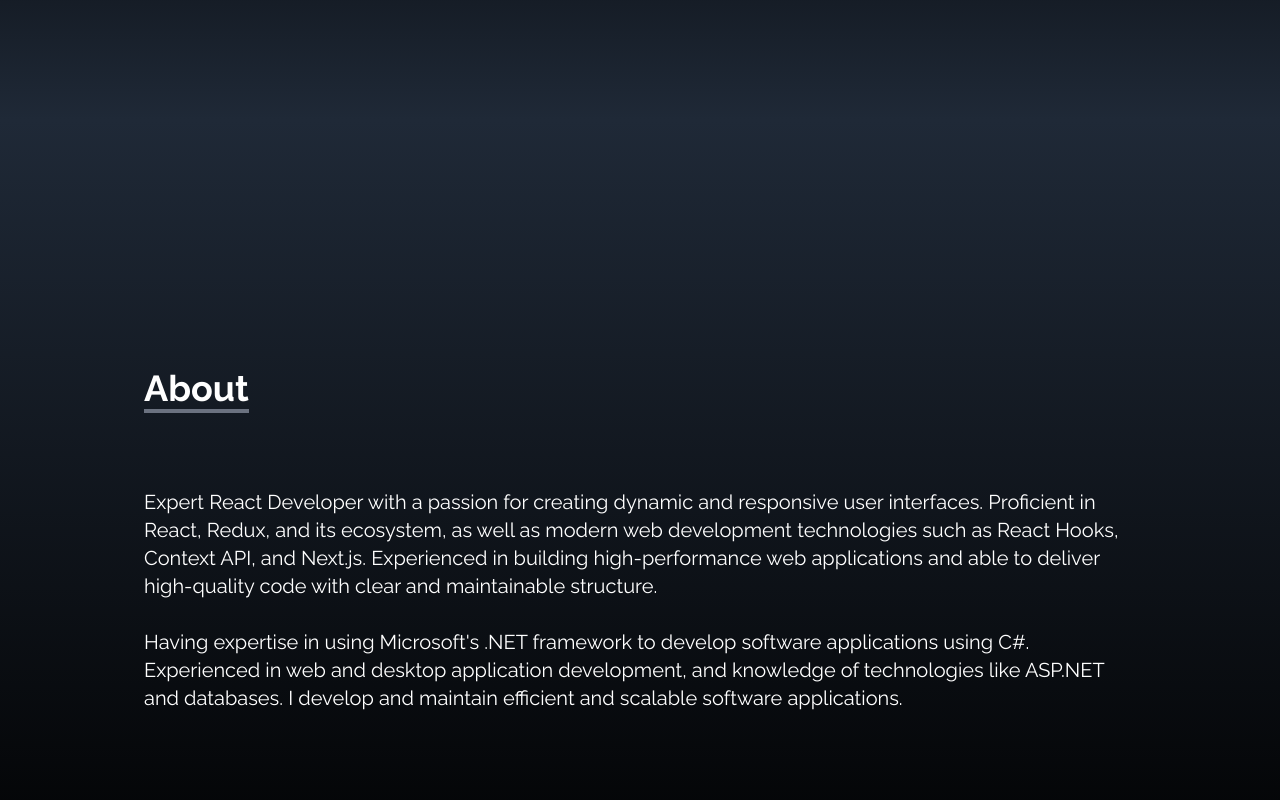
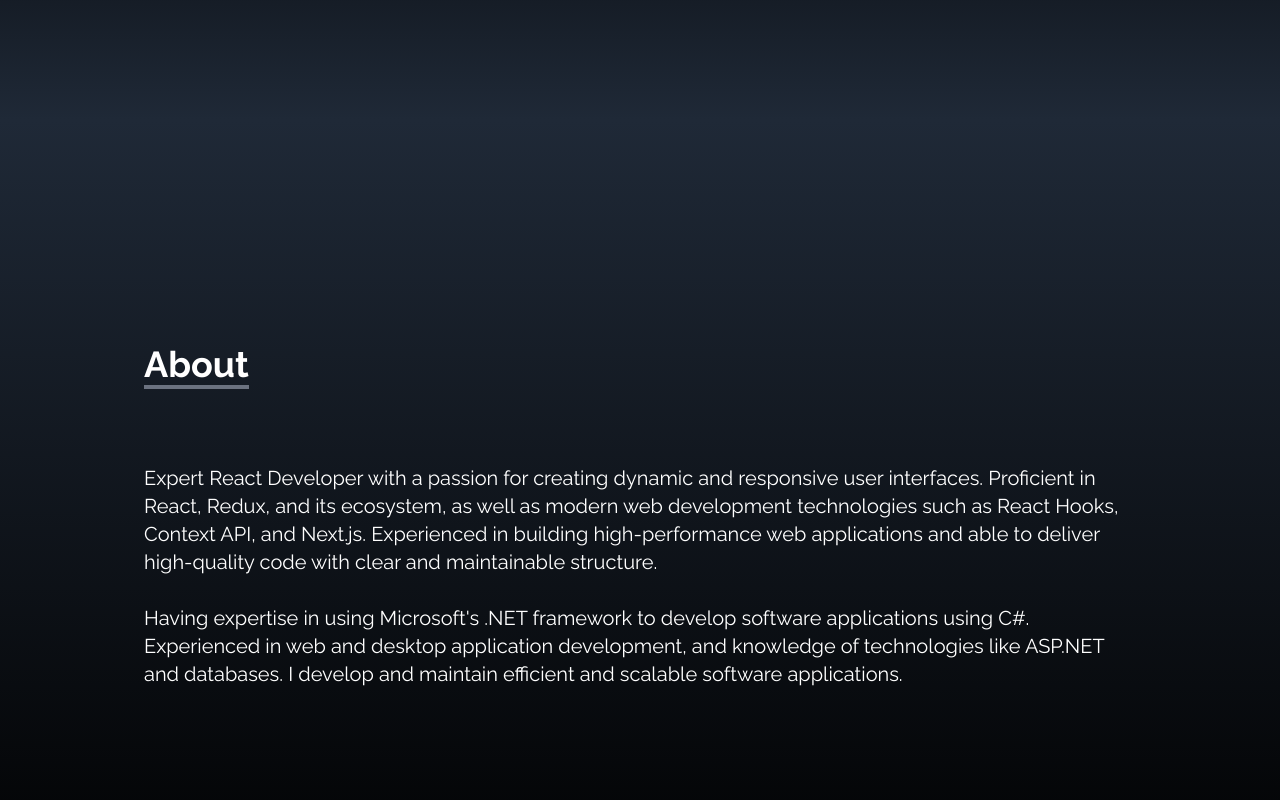
Before and after one commit to demiladebdm/Demilade-Portfolio, a React (Create React App) app: page / in a window 1280 px wide. Shown: the part 680-1480 px from the top of the page. Built offline with nearby package versions, Linux system fonts and the light colour scheme.

Commit message:
styling fixed new check height about c

```diff
--- a/src/pages/About/About.jsx
+++ b/src/pages/About/About.jsx
@@ -2,9 +2,9 @@
 
 const About = () => {
   return (
-    <div name="about" className='w-full h-screen bg-gradient-to-b py-8 from-gray-800 to-black text-white'>
-        <div className='max-w-screen-lg p-4 mx-auto flex flex-col justify-center w-full h-full'>
-            <div className='pt-20'>
+    <div name="about" className='w-full h-screen bg-gradient-to-b py-10 from-gray-800 to-black text-white'>
+        <div className='max-w-screen-lg px-4 py-8 mx-auto flex flex-col justify-center w-full h-full'>
+            <div className='pt-8'>
                 <p className='text-4xl font-bold inline border-b-4 border-gray-500'>About</p>
             </div>
 
```
